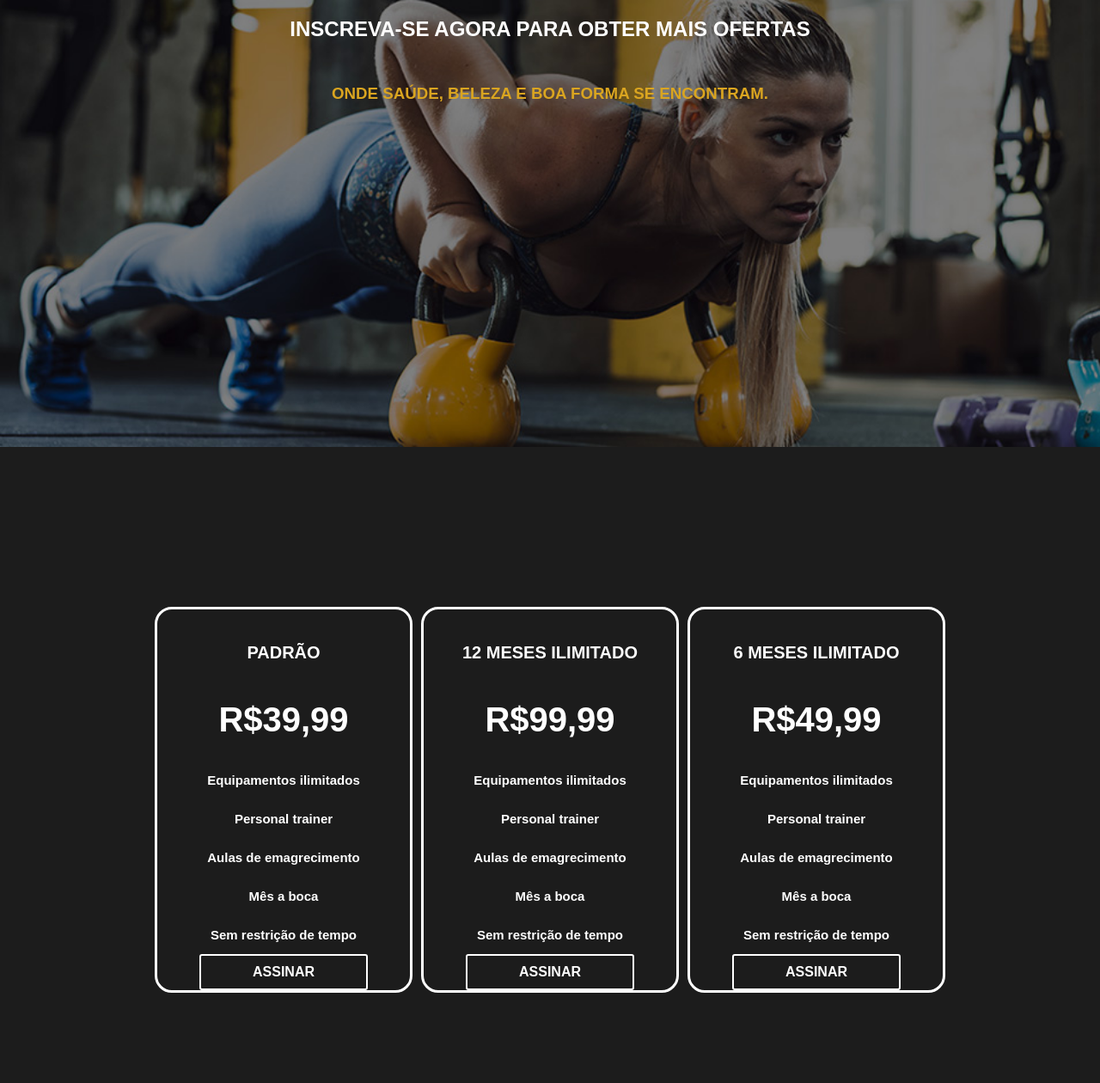
After one commit to BodyFitness/BodyFitness.github.io, a PHP site: page /prices.php in a window 1280 px wide. The commit adds this page. Shown: the whole page at 86% size. Run offline with PHP 8.4, Linux system fonts and the light colour scheme.

Commit message:
criando os Prices

```diff
--- a/css/estilo.css
+++ b/css/estilo.css
@@ -6,6 +6,8 @@
     list-style: none;
     box-sizing: border-box;
 }
+
+/* CSS NAVBAR*/
 
 nav{
     background-color:#DAA520;
@@ -49,19 +51,21 @@ nav ul li a{
     background-position: center;
 }
 
+/* CSS SECTION ONE */
+
 #one{
     background-color: #1C1C1C;
     justify-content: center;
 }
 
-#one h3, #two h3{
+#one h3, #two h3,  #banner-2 h3{
     text-align: center;
     color: #DAA520;
     padding: 30px;
     text-transform: uppercase;
 }
 
-#one h1, #two h1{
+#one h1, #two h1, #banner-2 h1{
     text-align: center;
     color: #fff;
     padding: 20px;
@@ -82,6 +86,8 @@ nav ul li a{
     margin: 40px;
 }
 
+/* CSS SECTION TWO */
+
 #two{
     background-color: #363636;
     justify-content: center;
@@ -96,5 +102,87 @@ nav ul li a{
 }
 
 .classes .img img{
-    height: 350px;
+    height: 260px;
 }
+
+/* CSS PRICES */
+
+#banner-2{
+    justify-content: center;
+    align-items: center;
+    background: url(../img/banner-2.jpg);
+    width: 100%;
+    height: 65vh;
+    background-size: cover;
+    background-repeat: no-repeat;
+    background-position: center;
+}
+
+.prices{
+    background-color: #1C1C1C;
+}
+
+.container{
+    display: flex;
+    margin: auto;
+    justify-content: center;
+    flex-wrap: wrap;
+    text-align: center;
+    padding: 100px;
+}
+
+.content{
+    width: 300px;
+    background:  #1C1C1C;
+    border-radius: 20px;
+    margin:5px;
+    float: left;
+    margin-top: 8%;
+    text-align: center;
+    border-width: medium;
+    border-style: solid;
+    border-color: #fff;
+}
+
+.price{
+    height: 120px;
+    margin: 2% auto 0;
+    text-align: center;
+}
+
+.detail{
+    margin-top: -50px;
+}
+
+.content h1{
+    font-size: 20px;
+    color: #fff;
+    line-height: 5;
+    text-transform: uppercase;
+    text-align: center;
+}
+
+.price h2{
+    font-size: 40px;
+    color: #fff;
+    text-align:
+}
+
+.detail h4{
+    font-size: 15px;
+    text-align: center;
+    color: #fff;
+    line-height: 3;
+}
+
+.content a{
+    text-decoration: none;
+    border-radius: 3px;
+    border:2px solid #fff;
+    color: #fff;
+    padding: 10px 60px;
+    display: inline-block;
+    margin-top: 5% auto;
+    text-transform: uppercase;
+    font-weight: bold;
+}
--- a/index.php
+++ b/index.php
@@ -14,7 +14,5 @@
 </section>
 
 
-
-
 </body>
 </html>
--- /dev/null
+++ b/prices.php
@@ -0,0 +1,63 @@
+<!DOCTYPE html>
+<html>
+<head>
+	<meta charset="utf-8">
+	<meta name="viewport" content="width=device-width, initial-scale=1.0">
+	<link rel="stylesheet" type="text/css" href="css/estilo.css">
+</head>
+<body>
+
+	<section id="banner-2">
+        <h1>inscreva-se agora para obter mais ofertas</h1>
+        <h3>Onde saúde, beleza e boa forma se encontram.</h3>
+    </section>
+
+    <div class="prices">
+        <div class="container">
+            <div class="content">
+            <h1>Padrão</h1>
+            <div class="price">
+                <h2>R$39,99</h2>
+            </div>
+            <div class="detail">
+                <h4>Equipamentos ilimitados</h4>
+                <h4>Personal trainer</h4>
+                <h4>Aulas de emagrecimento</h4>
+                <h4>Mês a boca</h4>
+                <h4>Sem restrição de tempo</h4>
+            </div>
+            <a href="#">Assinar</a>
+        </div>
+        <div class="content">
+            <h1>12 meses ilimitado</h1>
+            <div class="price">
+                <h2>R$99,99</h2>
+            </div>
+            <div class="detail">
+                <h4>Equipamentos ilimitados</h4>
+                <h4>Personal trainer</h4>
+                <h4>Aulas de emagrecimento</h4>
+                <h4>Mês a boca</h4>
+                <h4>Sem restrição de tempo</h4>
+            </div>
+            <a href="#">Assinar</a>
+        </div>
+        <div class="content">
+            <h1>6 meses ilimitado</h1>
+            <div class="price">
+                <h2>R$49,99</h2>
+            </div>
+            <div class="detail">
+                <h4>Equipamentos ilimitados</h4>
+                <h4>Personal trainer</h4>
+                <h4>Aulas de emagrecimento</h4>
+                <h4>Mês a boca</h4>
+                <h4>Sem restrição de tempo</h4>
+            </div>
+            <a href="#">Assinar</a>
+        </div>
+    </div>
+
+</div>
+</body>
+</html>
```
Also changed, not shown: img/banner-2.jpg (added).
